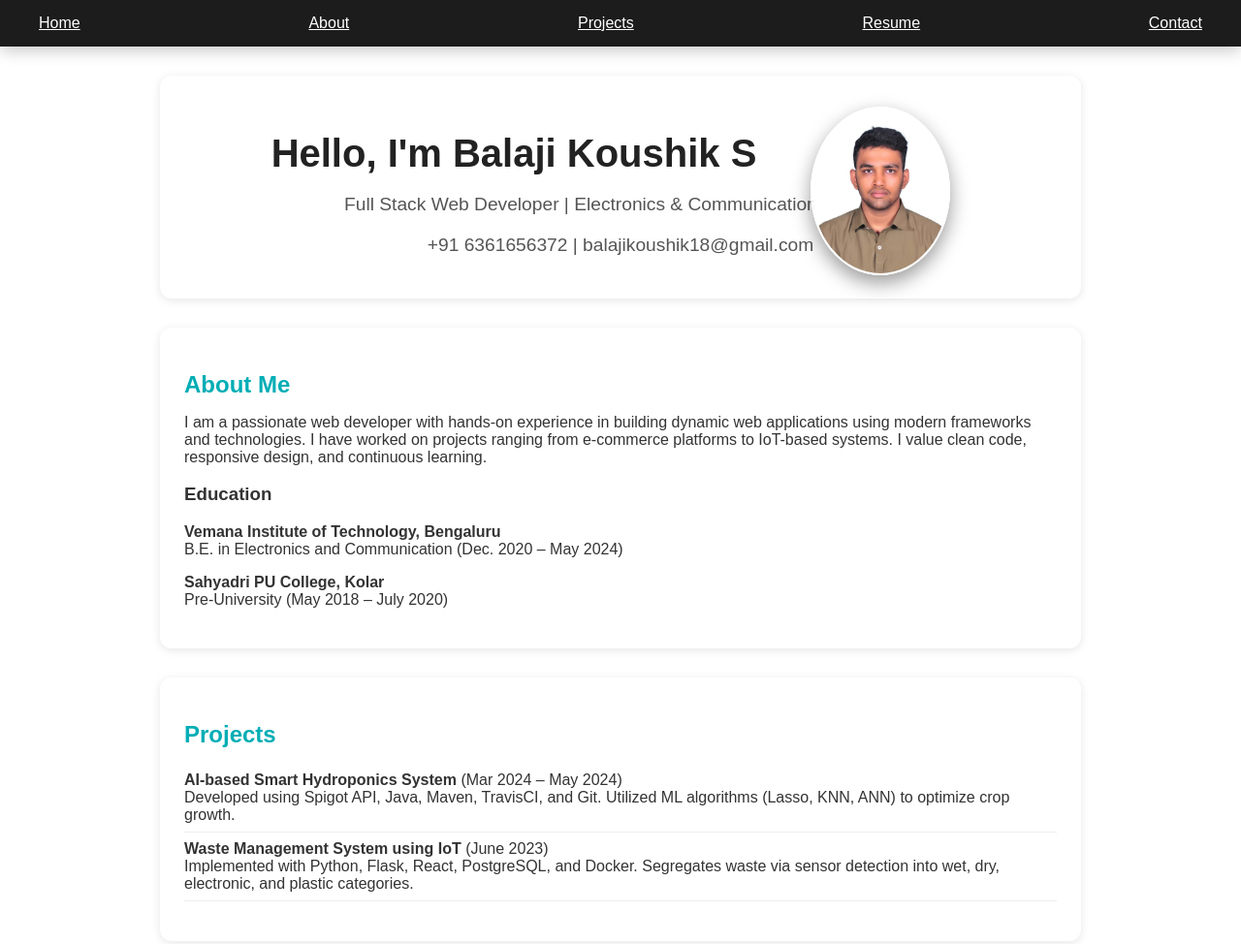
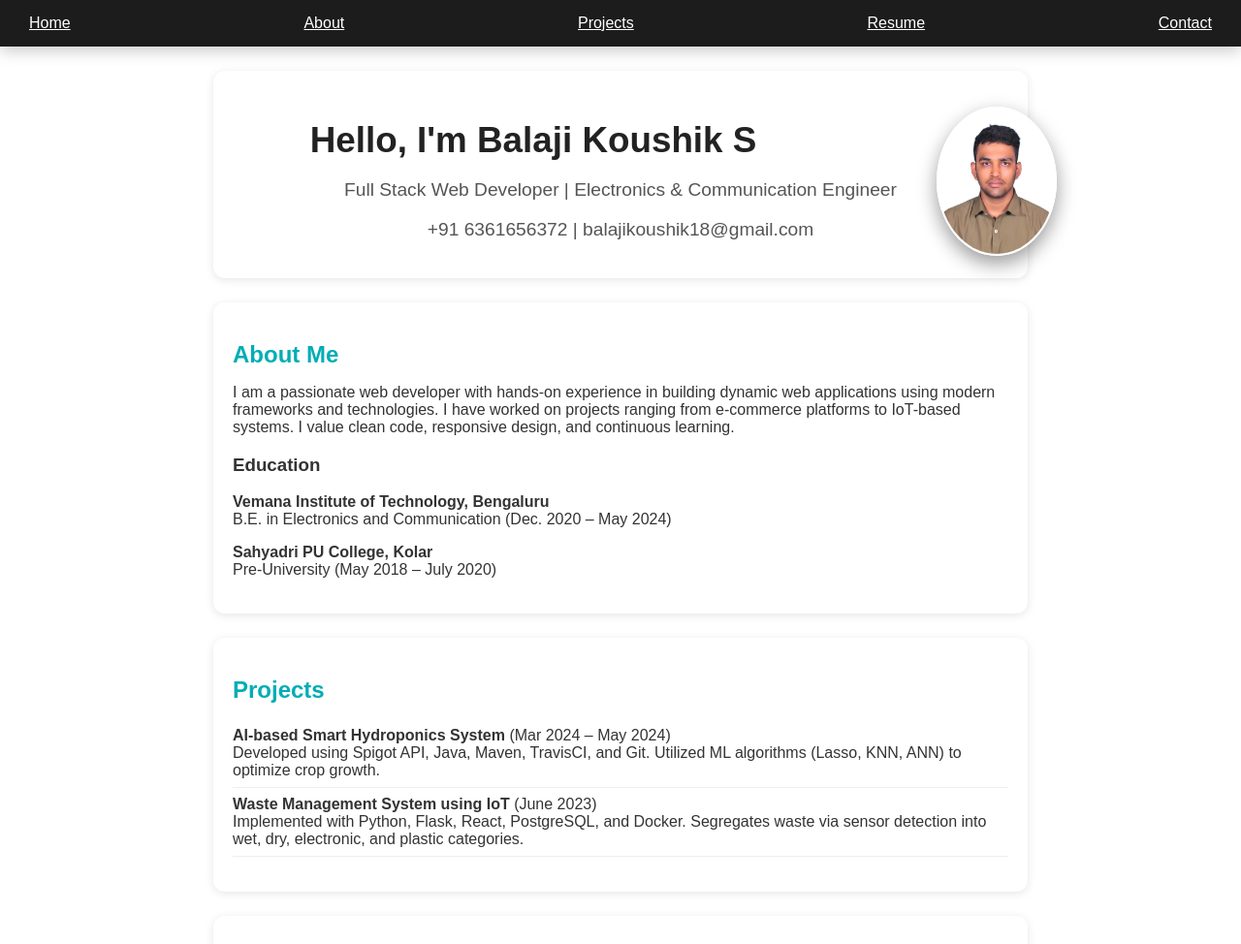
Before and after one commit to balajikoushik2003/balajikoushikpro, a plain HTML site: page index.html in a window 1280 px wide. Shown: the top 974 px of the page at 97% size. Drawn offline with Linux system fonts and the light colour scheme.

Commit message:
Update index.html
Signed-off-by: balaji koushik s <140054953+balajikoushik2003@users.noreply.github.com>

```diff
--- a/index.html
+++ b/index.html
@@ -287,6 +287,33 @@ nav .contact-btn a:hover {
     padding: 25px;
   }
 }
+    @media (min-width: 1026px) and (max-width: 1440px) {
+  .profile-img {
+    right: 10px;
+    width: 120px;
+    height: 150px;
+    margin-right: 180px;
+  }
+
+  .hero h1 {
+    margin-right: 180px;
+    font-size: 2.3rem;
+  }
+
+  section {
+    max-width: 800px;
+    margin: 25px auto;
+    padding: 20px;
+  }
+
+  nav {
+    padding: 15px 30px;
+  }
+
+  nav .nav-links {
+    gap: 12px;
+  }
+}
   </style>
 </head>
 <body>
```
